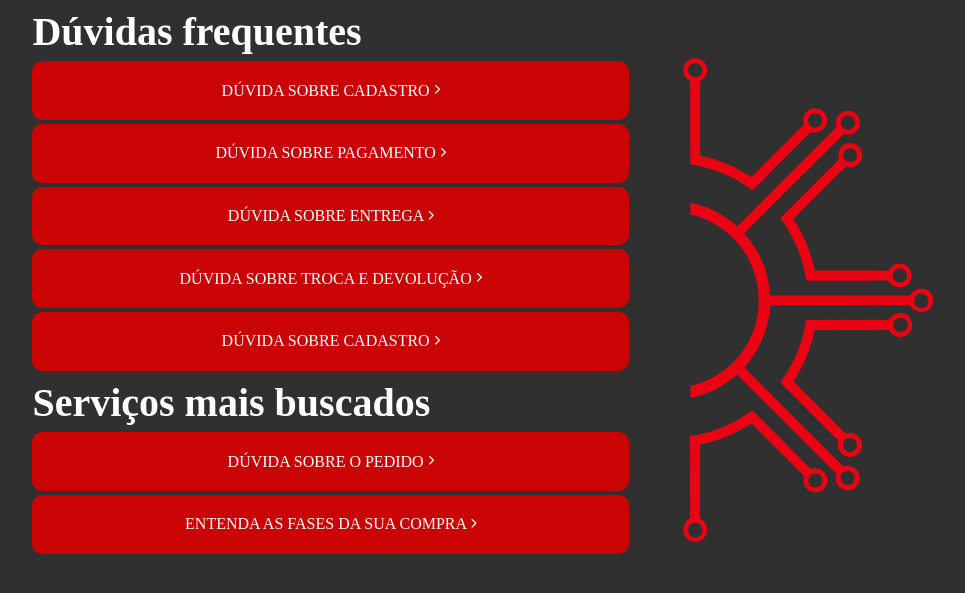
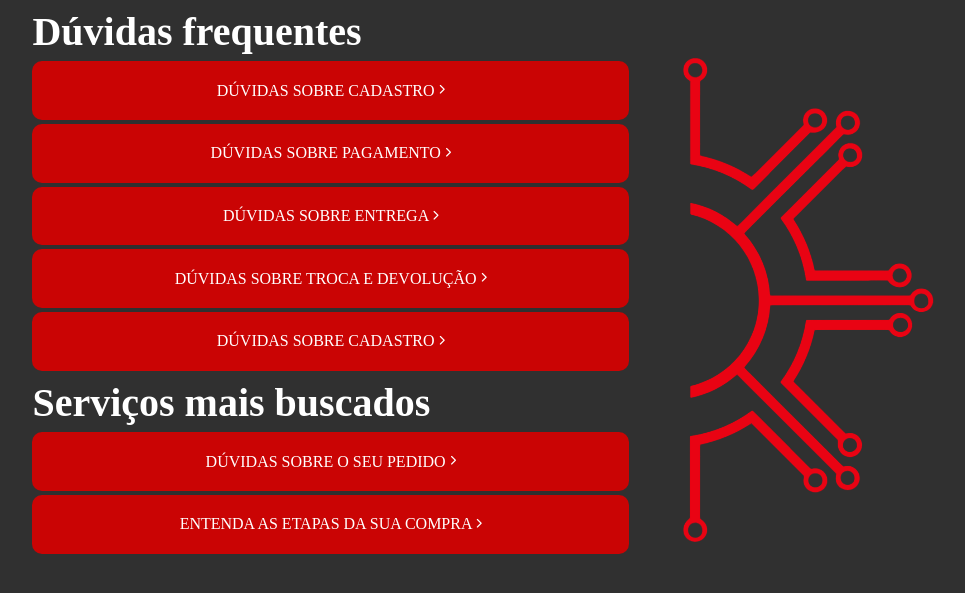
Before and after one commit to manawarah/TechWaresJP, a PHP site: page /cliente/cliente.php in a window 1280 px wide. Shown: the part 164-757 px from the top of the page, without its empty margins (95-1060 px from the left). Run offline with PHP 8.4, Linux system fonts and the light colour scheme; some web fonts are replaced.

Commit message:
Update formatação
Edição/Correção de alguns erros.

```diff
--- a/E-commerce/cliente/cliente.php
+++ b/E-commerce/cliente/cliente.php
@@ -49,27 +49,27 @@
                 <div class="duvidas">
                     <h2 style="font-size: 30pt; color: white; margin-top: 2%;">Dúvidas frequentes</h2>
                     <button class="btn-duvidas">
-                        DÚVIDA SOBRE CADASTRO <i class="fa-solid fa-chevron-right fa-2xs" style="color: #ffffff;"></i>
+                        DÚVIDAS SOBRE CADASTRO <i class="fa-solid fa-chevron-right fa-2xs" style="color: #ffffff;"></i>
                     </button>
                     <button class="btn-duvidas">
-                        DÚVIDA SOBRE PAGAMENTO <i class="fa-solid fa-chevron-right fa-2xs" style="color: #ffffff;"></i>
+                        DÚVIDAS SOBRE PAGAMENTO <i class="fa-solid fa-chevron-right fa-2xs" style="color: #ffffff;"></i>
                     </button>
                     <button class="btn-duvidas">
-                        DÚVIDA SOBRE ENTREGA <i class="fa-solid fa-chevron-right fa-2xs" style="color: #ffffff;"></i>
+                        DÚVIDAS SOBRE ENTREGA <i class="fa-solid fa-chevron-right fa-2xs" style="color: #ffffff;"></i>
                     </button>
                     <button class="btn-duvidas">
-                        DÚVIDA SOBRE TROCA E DEVOLUÇÃO <i class="fa-solid fa-chevron-right fa-2xs" style="color: #ffffff;"></i>
+                        DÚVIDAS SOBRE TROCA E DEVOLUÇÃO <i class="fa-solid fa-chevron-right fa-2xs" style="color: #ffffff;"></i>
                     </button>
                     <button class="btn-duvidas">
-                        DÚVIDA SOBRE CADASTRO <i class="fa-solid fa-chevron-right fa-2xs" style="color: #ffffff;"></i>
+                        DÚVIDAS SOBRE CADASTRO <i class="fa-solid fa-chevron-right fa-2xs" style="color: #ffffff;"></i>
                     </button>
 
                     <h2 style="font-size: 30pt; color: white; margin-top: 2%;">Serviços mais buscados</h2>
                     <button class="btn-duvidas">
-                        DÚVIDA SOBRE O PEDIDO <i class="fa-solid fa-chevron-right fa-2xs" style="color: #ffffff;"></i>
+                        DÚVIDAS SOBRE O SEU PEDIDO <i class="fa-solid fa-chevron-right fa-2xs" style="color: #ffffff;"></i>
                     </button>
                     <button class="btn-duvidas">
-                        ENTENDA AS FASES DA SUA COMPRA <i class="fa-solid fa-chevron-right fa-2xs" style="color: #ffffff;"></i>
+                        ENTENDA AS ETAPAS DA SUA COMPRA <i class="fa-solid fa-chevron-right fa-2xs" style="color: #ffffff;"></i>
                     </button>
                 </div>
                 <div class="imgTech">
--- a/E-commerce/login/login.php
+++ b/E-commerce/login/login.php
@@ -35,7 +35,7 @@
     <div style="width: 600px; display: flex; justify-content: center; align-items: center;">
         <form action="config.php" method="post">
             <label for="email">E-mail:</label>
-            <input type="text" name="email" class="" value="<?php echo "$email" ?>">
+            <input type="text" name="email" class="" value="<?php echo "$email" ?>
             <label for="password">Senha:</label>
             <input type="password" name="password" class="">
             <input type="submit" value="Entrar" name='submit'>
--- a/E-commerce/register/register.php
+++ b/E-commerce/register/register.php
@@ -74,8 +74,8 @@
             <input type="text" name="address"  placeholder="Digite seu Endereço" class="placeholder-center" value="<?php echo"$address"?>">
             <p class="msg-error msg-address"></p>
             <br><br>
-            <label for="rsenha">Repita a senha:</label>
-            <input type="password" name="rpass" placeholder="Repita sua senha" class="placeholder-center">
+            <label for="rsenha">Confirme a sua senha:</label>
+            <input type="password" name="rpass" placeholder="Confirme a sua senha" class="placeholder-center">
             <p class="msg-error msg-rpass"></p>
         </div>
         <input type="submit" value="Registrar" name='submit' onclick="register()">
```
Also changed, not shown: E-commerce/cliente/cliente.html (deleted, +0 -40 lines), E-commerce/index.php (+10 -10 lines).
